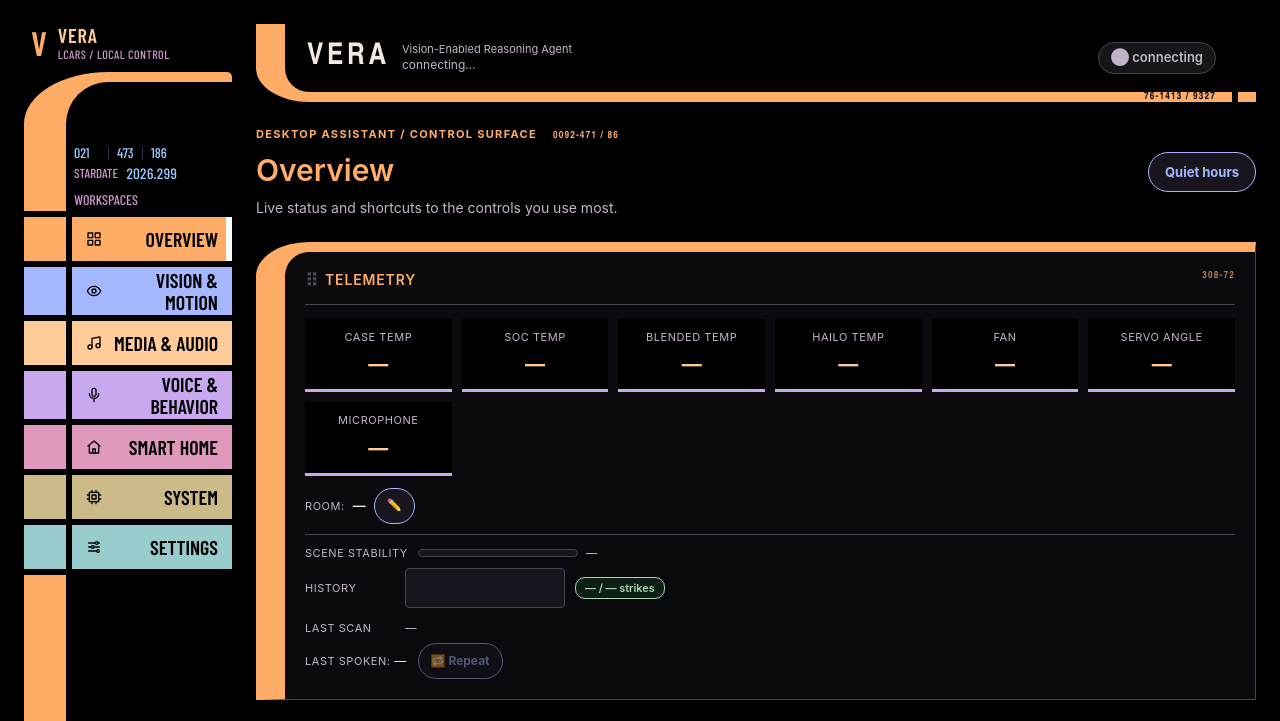
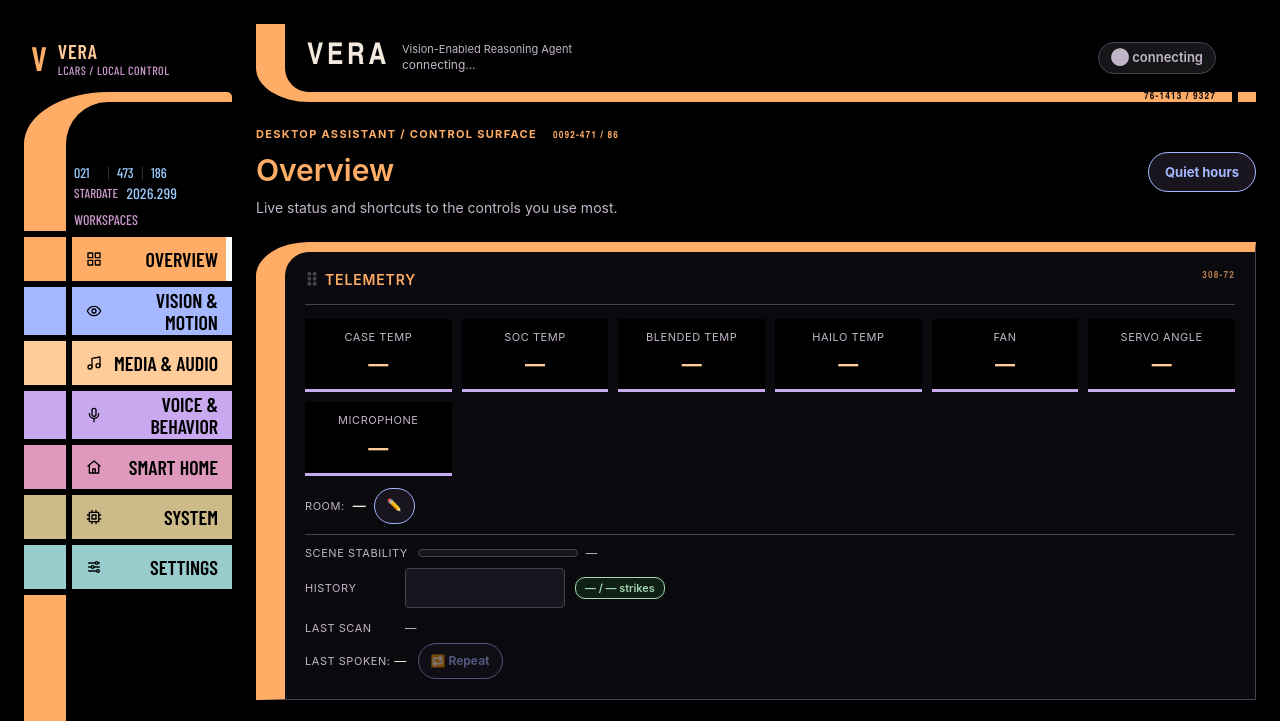
Before and after one commit to mazum01/desktop-assistant, a plain HTML site: page src/web/static/index.html in a window 1280 px wide. Shown: the top 721 px of the page. Drawn offline with nearby package versions, Linux system fonts and the light colour scheme; no server answers.

Commit message:
style: opaque header gap and aligned LCARS sweeps (v1.87.3)
Co-authored-by: Copilot <223556219+Copilot@users.noreply.github.com>

```diff
--- a/src/web/static/index.html
+++ b/src/web/static/index.html
@@ -13,7 +13,7 @@
 <link href="https://fonts.googleapis.com" rel="preconnect"/>
 <link crossorigin="" href="https://fonts.gstatic.com" rel="preconnect"/>
 <link href="https://fonts.googleapis.com/css2?family=Barlow+Condensed:wght@500;600&amp;display=swap" rel="stylesheet"/>
-<link href="/static/style.css?v=1.87.2" rel="stylesheet"/>
+<link href="/static/style.css?v=1.87.3" rel="stylesheet"/>
 </head>
 <body><a class="skip-link" href="#main-content">Skip to workspace</a>
 <!-- ── Header ──────────────────────────────────────────────── -->
@@ -1214,7 +1214,7 @@ Face centering uses the visual controller; the sliders above tune legacy idle mo
 </div>
 </div>
 </section></div></main>
-<script src="/static/app.js?v=1.87.2"></script>
+<script src="/static/app.js?v=1.87.3"></script>
 <!-- ── Lightbox overlay ──────────────────────────────────────── -->
 <div class="lightbox" id="lightbox" onclick="closeLightbox()">
 <div class="lightbox-inner" onclick="event.stopPropagation()">
--- a/src/web/static/style.css
+++ b/src/web/static/style.css
@@ -94,6 +94,19 @@ header {
   border-bottom: var(--lcars-topbar-bar) solid var(--workspace-color);
   border-bottom-left-radius: var(--lcars-topbar-sweep-x) var(--lcars-topbar-sweep-y);
 }
+/* Opaque backdrop behind the fixed header (incl. the gap above it, the sweep
+   corner, and the end-cap notch) so scrolled cards never show through. */
+body::before {
+  content: "";
+  position: fixed;
+  z-index: 99;
+  top: 0;
+  left: calc(var(--rail-width) + var(--shell-gap) * 2);
+  right: 0;
+  height: calc(var(--shell-gap) + var(--header-height));
+  background: var(--bg);
+  pointer-events: none;
+}
 /* Rounded end cap, split from the band by a black gap like the reference. */
 header::after {
   content: "";
@@ -149,7 +162,10 @@ h1 { font-family: "Arial Narrow", "Roboto Condensed", sans-serif; font-size: 30p
   display: flex;
   align-items: center;
   gap: 10px;
-  margin: 1px 0 12px 7px;
+  /* Ends exactly where the header's bottom bar begins so both sweeps line up. */
+  height: calc(var(--header-height) - var(--lcars-topbar-bar));
+  flex-shrink: 0;
+  margin: 0 0 0 7px;
   color: var(--lcars-peach);
   font: 600 var(--lcars-heading-size)/1 var(--console-font);
   letter-spacing: .04em;
@@ -1310,6 +1326,7 @@ main:focus { outline: none; }
   header { position: relative; top: auto; left: auto; right: auto; height: auto; min-height: 72px; padding: 8px 16px; }
   :root { --lcars-topbar-spine: 18px; --lcars-topbar-sweep-x: 33px; --lcars-topbar-sweep-y: 22px; }
   header { padding-left: 12px; padding-right: 34px; }
+  body::before { display: none; }
   h1 { font-size: 26px; }
   .brand-caption { font-size: 10px; }
   .brand-full-name { font-size: 10px; }
```
Also changed, not shown: CHANGELOG.md, docs/architecture/architecture.svg, 4 other files.
